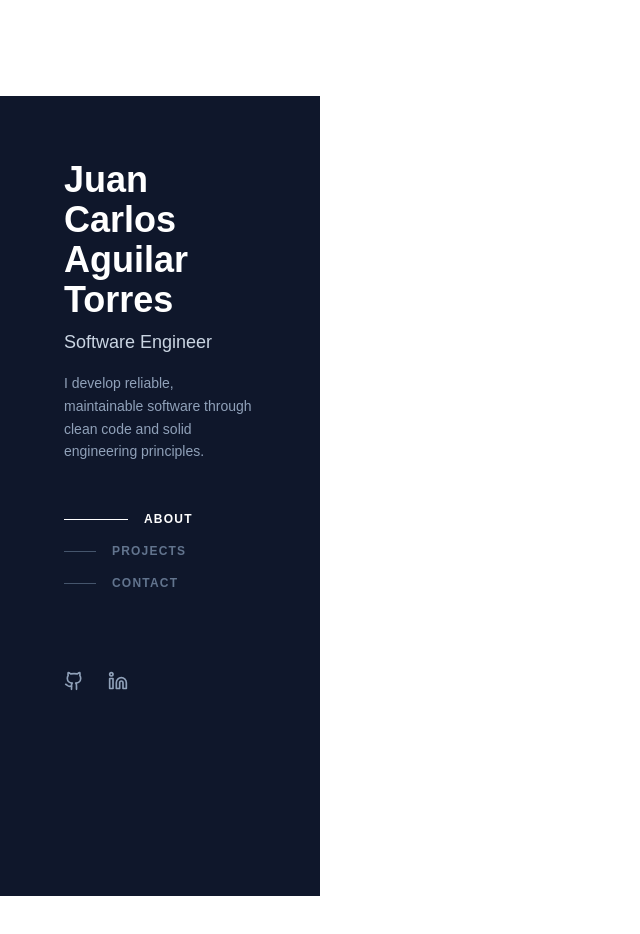
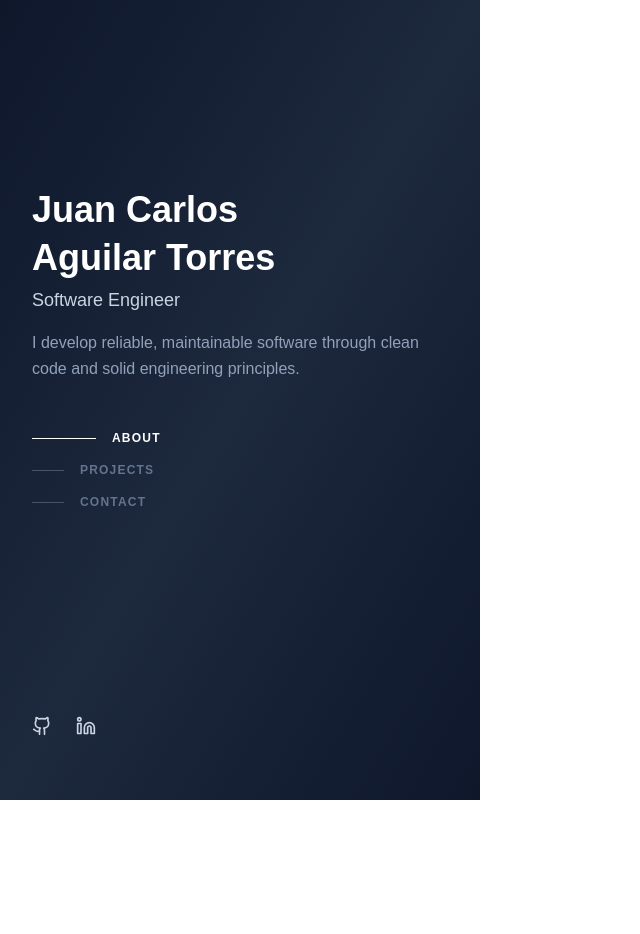
Before and after one commit to JuanAguilarTorres/Portafolio, a Next.js app in the folder next/: page / in a window 1280 px wide. Shown: the top 934 px of the page, without its empty margins (0-640 px from the left). Built offline with nearby package versions, Linux system fonts and the light colour scheme.

Commit message:
style(sidebar): update component styling

```diff
--- a/next/src/app/components/sidebar/Sidebar.tsx
+++ b/next/src/app/components/sidebar/Sidebar.tsx
@@ -13,15 +13,16 @@ interface SidebarProps {
 
 export const Sidebar: React.FC<SidebarProps> = ({ className = '' }) => {
     return (
-        <aside className={`bg-slate-900 text-white min-h-screen w-80 flex flex-col ${className}`}>
-            <div className="p-8 flex-1">
-                <div className="p-8 flex-1">
+        <aside className={`bg-gradient-to-br from-slate-900 via-slate-800 to-slate-900 text-white
+                          h-auto lg:min-h-screen w-full lg:w-120
+                          flex flex-col ${className}`}>
+            <div className="flex flex-col justify-between h-full py-4 lg:py-8">
+                <div className="flex-1 flex flex-col justify-center px-4 lg:px-8">
                     <SidebarHeader />
                     <SidebarNav/>
                 </div>
-
-                <div className="p-8 pt-0">
-                    <SidebarSocial/>
+                <div className="px-4 lg:px-8">
+                    <SidebarSocial />
                 </div>
             </div>
         </aside>
--- a/next/src/app/components/sidebar/SidebarHeader.tsx
+++ b/next/src/app/components/sidebar/SidebarHeader.tsx
@@ -5,9 +5,14 @@ import React from 'react';
 export const SidebarHeader: React.FC = () => {
     return (
         <header className="mb-12">
-            <h1 className="text-4xl font-bold mb-2">Juan Carlos Aguilar Torres</h1>
+            <h1 className="text-4xl font-bold mb-2 transition-colors duration-300 hover:text-slate-300 cursor-default">
+                Juan Carlos
+            </h1>
+            <h1 className="text-4xl font-bold mb-2 transition-colors duration-300 hover:text-slate-300 cursor-default">
+                Aguilar Torres
+            </h1>
             <h2 className="text-lg text-slate-300 mb-4">Software Engineer</h2>
-            <p className="text-slate-400 text-sm leading-relaxed">
+            <p className="text-slate-400 text-s leading-relaxed">
                 I develop reliable, maintainable software through clean code and solid engineering principles.
             </p>
         </header>
--- a/next/src/app/components/sidebar/SidebarSocial.tsx
+++ b/next/src/app/components/sidebar/SidebarSocial.tsx
@@ -10,8 +10,8 @@ interface SocialLink {
 }
 
 const socialLinks: SocialLink[] = [
-    { icon: Github, href: 'https://github.com', label: 'GitHub' },
-    { icon: Linkedin, href: 'https://linkedin.com', label: 'LinkedIn' }
+    { icon: Github, href: 'https://github.com/JuanAguilarTorres', label: 'GitHub' },
+    { icon: Linkedin, href: 'https://www.linkedin.com/in/juan-carlos-aguilar-torres-929236387', label: 'LinkedIn' }
 ];
 
 export const SidebarSocial: React.FC = () => {
@@ -25,7 +25,7 @@ export const SidebarSocial: React.FC = () => {
                         href={link.href}
                         target="_blank"
                         rel="noopener noreferrer"
-                        className="text-slate-400 hover:text-white transition-colors duration-300"
+                        className="text-slate-300 hover:text-white transition-colors duration-300"
                         aria-label={link.label}
                     >
                         <IconComponent size={20} />
--- a/next/src/app/layout.tsx
+++ b/next/src/app/layout.tsx
@@ -31,7 +31,7 @@ export default function RootLayout({
                 className={`${roboto.variable} ${robotoMono.variable} antialiased bg-slate-800`}
             >
                 <div className="lg:flex lg:justify-between lg:gap-4">
-                    <div className="lg:sticky lg:top-0 lg:flex lg:max-h-screen lg:w-1/2 lg:flex-col lg:justify-between lg:py-24">
+                    <div className="lg:sticky lg:top-0 lg:flex lg:max-h-screen lg:w-1/2 lg:flex-col lg:justify-between">
                         <Sidebar />
                     </div>
 
```
